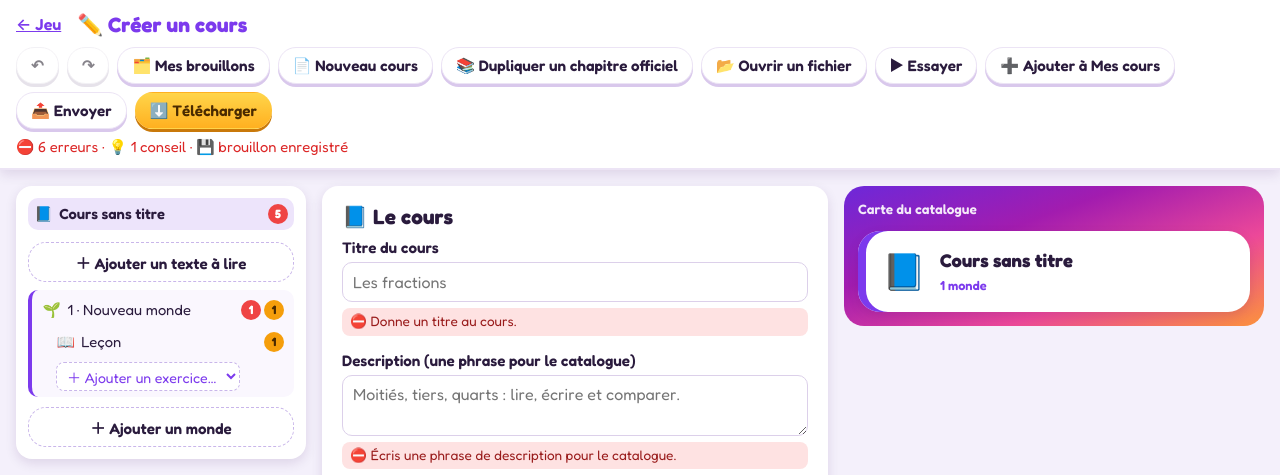
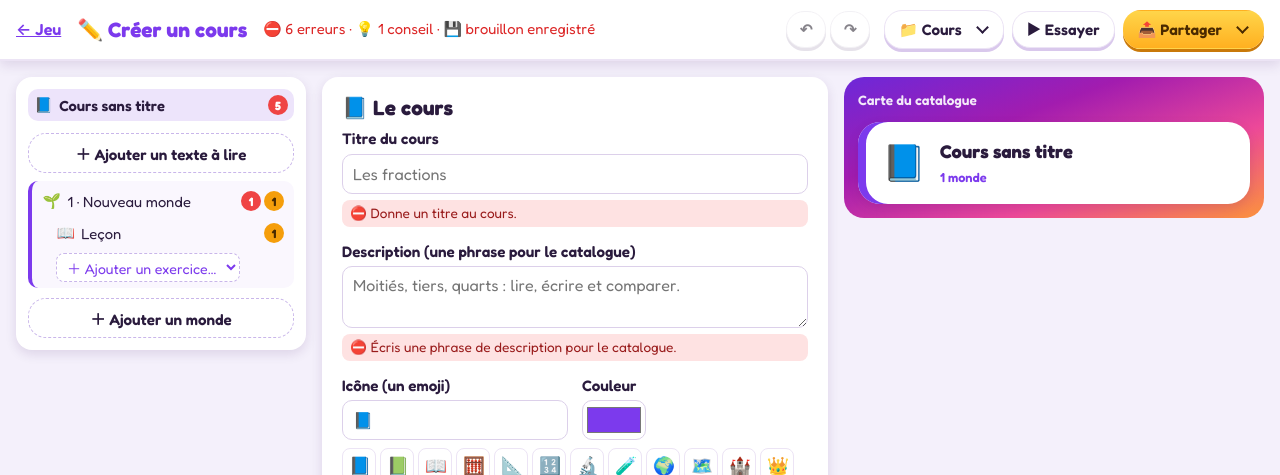
Before and after one commit to ke20/revision-quest, a PHP site: page /editeur.html in a window 1280 px wide. Shown: the top 475 px of the page. Run offline with PHP 8.4, Linux system fonts and the light colour scheme.

Commit message:
style: barre de l'éditeur regroupée en menus Cours et Partager

```diff
--- a/css/editor.css
+++ b/css/editor.css
@@ -25,10 +25,33 @@ body.editor-page::before, body.editor-page::after { display: none; }
   padding: 10px 16px; background: #fff; border-bottom: 2px solid var(--line); box-shadow: var(--shadow-sm);
 }
 .ed-title { margin: 0; font-size: 1.3rem; color: var(--purple); white-space: nowrap; }
-.ed-actions { display: flex; flex-wrap: wrap; gap: 8px; }
+.ed-actions { display: flex; flex-wrap: wrap; align-items: center; gap: 8px; margin-left: auto; }
+.ed-undo { display: flex; gap: 4px; margin-right: 6px; }
+.ed-undo .btn { min-width: 40px; padding-left: 10px; padding-right: 10px; }
+.ed-menu { position: relative; }
+.ed-menu > summary { list-style: none; cursor: pointer; }
+.ed-menu > summary::-webkit-details-marker { display: none; }
+.ed-menu > summary { display: inline-flex; align-items: center; }
+/* the chevron: drawn with two borders (a font arrow is tiny in the rounded font), turned up when the menu is open */
+.ed-menu > summary::after {
+  content: ""; flex: none; box-sizing: content-box; width: 7px; height: 7px; margin: -4px 2px 0 10px; border: solid currentColor; border-width: 0 2.5px 2.5px 0;
+  transform: rotate(45deg); transition: transform .15s;
+}
+.ed-menu[open] > summary::after { margin-top: 4px; transform: rotate(-135deg); }
+.ed-menu-list {
+  position: absolute; right: 0; top: calc(100% + 6px); z-index: 20; min-width: 270px; width: max-content; display: flex; flex-direction: column;
+  padding: 6px; background: #fff; border: 1px solid var(--line); border-radius: 14px; box-shadow: var(--shadow-sm);
+}
+.ed-menu[data-menu="course"] .ed-menu-list { left: 0; right: auto; }
+.ed-menu-item {
+  display: flex; flex-direction: column; align-items: flex-start; gap: 1px; padding: 9px 12px; border: 0; border-radius: 10px;
+  background: none; font: inherit; font-weight: 600; color: var(--ink); text-align: left; cursor: pointer;
+}
+.ed-menu-item small { font-weight: 400; font-size: .8rem; color: var(--ink-soft); }
+.ed-menu-item:hover, .ed-menu-item:focus-visible { background: #F3ECFC; outline: none; }
 .ed-actions .btn { box-shadow: 0 3px 0 #D9C8EC; border: 1px solid var(--line); }
 .ed-actions .btn-primary { box-shadow: 0 3px 0 #C9790A; border-color: transparent; }
-.ed-status { margin: 0; font-size: .92rem; color: var(--ink-soft); flex: 1 1 260px; }
+.ed-status { margin: 0; font-size: .92rem; color: var(--ink-soft); flex: 0 1 auto; }
 .ed-status.has-err { color: var(--red-dark); }
 .ed-status.ok { color: var(--green-dark); }
 .ed-back { color: var(--purple); font-weight: 600; white-space: nowrap; }
--- a/js/editor/main.js
+++ b/js/editor/main.js
@@ -52,33 +52,34 @@ function boot() {
   file.hidden = true;
   file.setAttribute("data-f", "file");
   file.addEventListener("change", function () { readChosenFile(file); });
-  /** @type {Array<{ act: string, text: string, fn: () => void }>} */
-  var buttons = [
+  /* Two menus (start or open a course; share it) and « ▶ Essayer » between them: a short bar, one line. */
+  actions.appendChild(menu("course", "btn-white", "📁 Cours", [
     { act: "drafts", text: "🗂️ Mes brouillons", fn: showDrafts },
     { act: "new", text: "📄 Nouveau cours", fn: newCourse },
     { act: "duplicate", text: "📚 Dupliquer un chapitre officiel", fn: duplicateOfficial },
-    { act: "open", text: "📂 Ouvrir un fichier", fn: function () { openFile(file); } },
-    { act: "try", text: "▶ Essayer", fn: tryWorld },
-    { act: "mine", text: "➕ Ajouter à Mes cours", fn: addToMyCourses },
-    { act: "send", text: "📤 Envoyer", fn: sendCourse },
-    { act: "download", text: "⬇️ Télécharger", fn: download }
-  ];
-  buttons.forEach(function (a) {
-    var b = button("btn btn-small " + (a.act === "download" ? "btn-primary" : "btn-white"), a.text, a.fn);
-    b.setAttribute("data-act", a.act);
-    actions.appendChild(b);
-  });
+    { act: "open", text: "📂 Ouvrir un fichier", hint: ".js ou .cours", fn: function () { openFile(file); } }
+  ]));
+  var tryBtn = button("btn btn-small btn-white", "▶ Essayer", tryWorld);
+  tryBtn.setAttribute("data-act", "try");
+  actions.appendChild(tryBtn);
+  actions.appendChild(menu("share", "btn-primary", "📤 Partager", [
+    { act: "mine", text: "➕ Ajouter à Mes cours", hint: "pour jouer sur cet appareil", fn: addToMyCourses },
+    { act: "send", text: "📲 Envoyer vers un autre appareil", hint: "lien ou fichier .cours", fn: sendCourse },
+    { act: "download", text: "⬇️ Télécharger le fichier", hint: "fichier .js du cours", fn: download }
+  ]));
   var undoBtn = button("btn btn-small btn-white", "↶", function () { step(undo); }, "Annuler (Ctrl+Z ou ⌘Z)");
   undoBtn.setAttribute("data-act", "undo");
   var redoBtn = button("btn btn-small btn-white", "↷", function () { step(redo); }, "Rétablir (Ctrl+Maj+Z ou ⌘⇧Z)");
   redoBtn.setAttribute("data-act", "redo");
-  actions.insertBefore(redoBtn, actions.firstChild);
-  actions.insertBefore(undoBtn, actions.firstChild);
+  var undoBox = el("div", "ed-undo");
+  undoBox.appendChild(undoBtn);
+  undoBox.appendChild(redoBtn);
+  actions.insertBefore(undoBox, actions.firstChild);
   actions.appendChild(file);
-  top.appendChild(actions);
   var status = el("p", "ed-status");
   status.setAttribute("aria-live", "polite");
   top.appendChild(status);
+  top.appendChild(actions);
   var back = el("a", "ed-back", "← Jeu");
   back.href = "./";
   back.title = "Retour au jeu";
@@ -161,3 +162,39 @@ function boot() {
 
 if (document.readyState === "loading") document.addEventListener("DOMContentLoaded", boot);
 else boot();
+
+/** A menu of the top bar (<details>: keyboard and screen readers for free). Closes after a choice, on a click
+    elsewhere and with Échap; only one menu open at a time.
+    @param {string} name @param {string} cls @param {string} text
+    @param {Array<{ act: string, text: string, hint?: string, fn: () => void }>} items */
+function menu(name, cls, text, items) {
+  var d = /** @type {HTMLDetailsElement} */ (el("details", "ed-menu"));
+  d.setAttribute("data-menu", name);
+  var s = el("summary", "btn btn-small " + cls, text);
+  d.appendChild(s);
+  var list = el("div", "ed-menu-list");
+  items.forEach(function (it) {
+    var b = button("ed-menu-item", it.text, function () { d.open = false; it.fn(); });
+    b.setAttribute("data-act", it.act);
+    if (it.hint) b.appendChild(el("small", "", it.hint));
+    list.appendChild(b);
+  });
+  d.appendChild(list);
+  d.addEventListener("toggle", function () {
+    if (!d.open) return;
+    document.querySelectorAll("details.ed-menu[open]").forEach(function (o) { if (o !== d) /** @type {HTMLDetailsElement} */ (o).open = false; });
+  });
+  return d;
+}
+document.addEventListener("click", function (e) {
+  document.querySelectorAll("details.ed-menu[open]").forEach(function (d) {
+    if (!d.contains(/** @type {Node} */ (e.target))) /** @type {HTMLDetailsElement} */ (d).open = false;
+  });
+});
+document.addEventListener("keydown", function (e) {
+  if (e.key !== "Escape") return;
+  document.querySelectorAll("details.ed-menu[open]").forEach(function (d) {
+    /** @type {HTMLDetailsElement} */ (d).open = false;
+    /** @type {HTMLElement} */ (d.querySelector("summary")).focus();
+  });
+});
```
Also changed, not shown: tests/e2e/editor.spec.js (+8 -8 lines), tests/e2e/helpers.js (+8 -1 lines), tests/e2e/my-courses.spec.js (+8 -8 lines).
